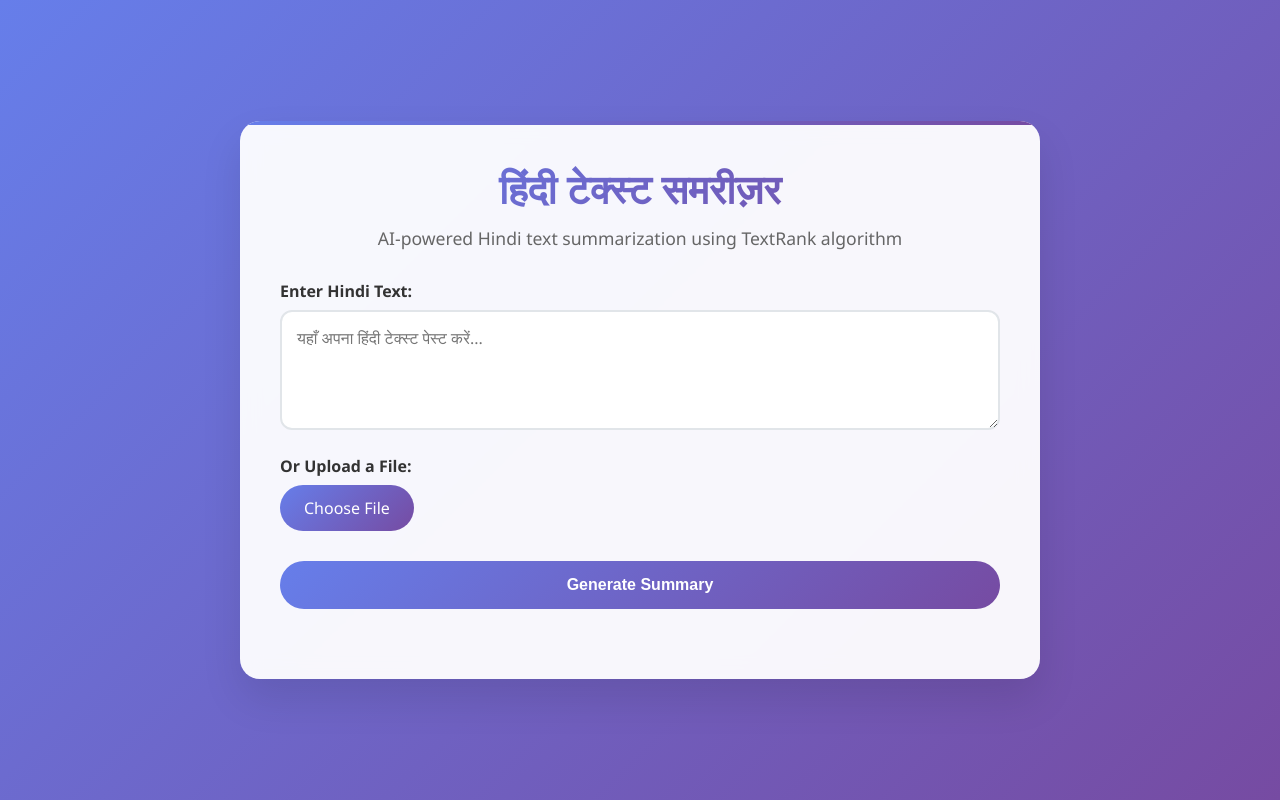
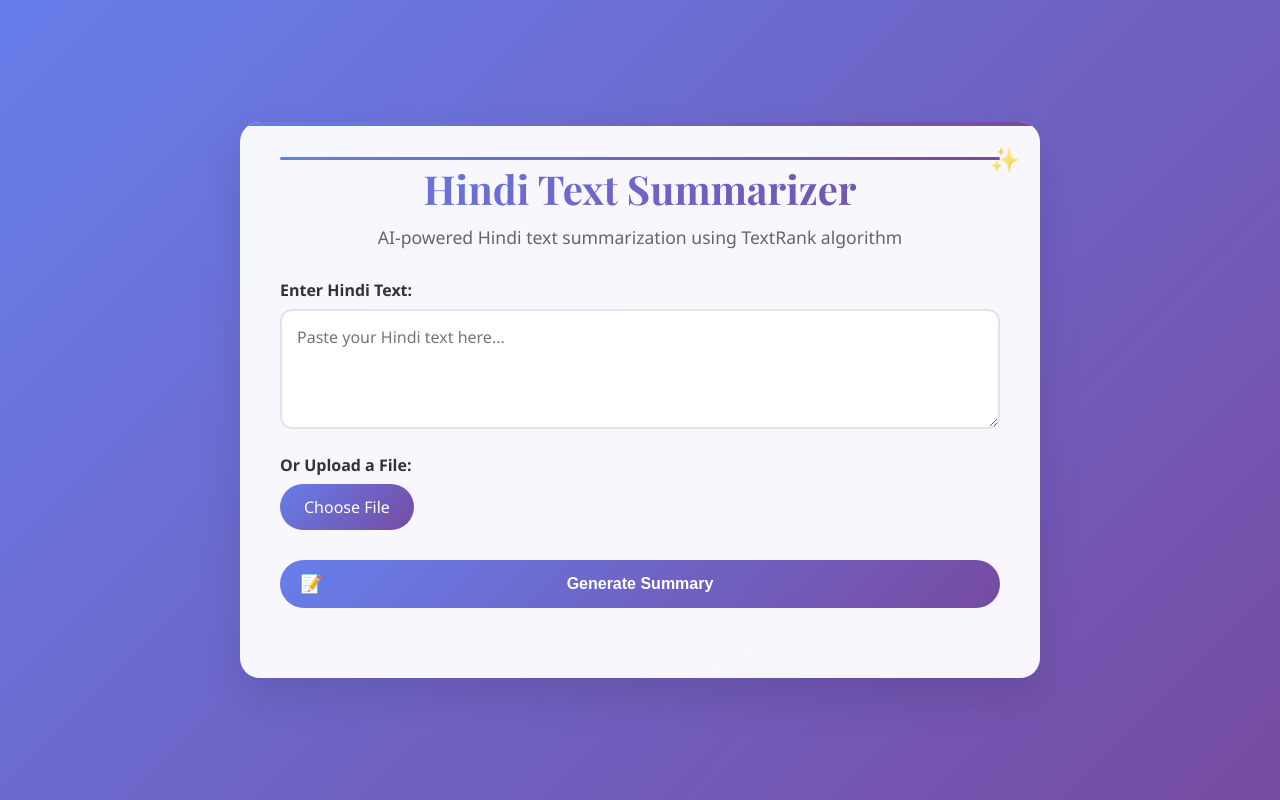
Before and after one commit to Devarshi0808/Hindi-Text-Summarizer-using-TextRank-Algorithm-main, a Flask app: page / in a window 1280 px wide. Run offline with Flask 2, Linux system fonts and the light colour scheme; some libraries are stand-ins or nearby versions.

Commit message:
Update web interface to English with decorative fonts
- Changed Hindi title to English 'Hindi Text Summarizer'
- Added Google Fonts (Playfair Display) for decorative styling
- Added horizontal line decoration above title
- Added emoji decorations (✨, 📝, 💡) for visual appeal
- Updated placeholder text to English
- Enhanced overall design with elegant typography

```diff
--- a/templates/index.html
+++ b/templates/index.html
@@ -4,6 +4,9 @@
     <meta charset="UTF-8">
     <meta name="viewport" content="width=device-width, initial-scale=1.0">
     <title>Hindi Text Summarizer</title>
+    <link rel="preconnect" href="https://fonts.googleapis.com">
+    <link rel="preconnect" href="https://fonts.gstatic.com" crossorigin>
+    <link href="https://fonts.googleapis.com/css2?family=Noto+Sans+Devanagari:wght@400;700&family=Playfair+Display:wght@400;700&display=swap" rel="stylesheet">
     <style>
         * {
             margin: 0;
@@ -19,6 +22,11 @@
             align-items: center;
             justify-content: center;
             padding: 20px;
+        }
+
+        .decorative-text {
+            font-family: 'Playfair Display', serif;
+            font-weight: 600;
         }
 
         .container {
@@ -43,6 +51,15 @@
             background: linear-gradient(90deg, #667eea, #764ba2);
         }
 
+        .container::after {
+            content: '✨';
+            position: absolute;
+            top: 20px;
+            right: 20px;
+            font-size: 1.5rem;
+            opacity: 0.7;
+        }
+
         .header {
             text-align: center;
             margin-bottom: 30px;
@@ -51,10 +68,23 @@
         .title {
             font-size: 2.5rem;
             font-weight: 700;
+            font-family: 'Playfair Display', serif;
             background: linear-gradient(135deg, #667eea, #764ba2);
             -webkit-background-clip: text;
             -webkit-text-fill-color: transparent;
             margin-bottom: 10px;
+            position: relative;
+        }
+
+        .title::before {
+            content: '';
+            position: absolute;
+            top: -5px;
+            left: 0;
+            right: 0;
+            height: 3px;
+            background: linear-gradient(90deg, #667eea, #764ba2);
+            border-radius: 2px;
         }
 
         .subtitle {
@@ -128,6 +158,17 @@
             transition: all 0.3s ease;
             width: 100%;
             margin-top: 10px;
+            position: relative;
+            overflow: hidden;
+        }
+
+        .button::before {
+            content: '📝';
+            position: absolute;
+            left: 20px;
+            top: 50%;
+            transform: translateY(-50%);
+            font-size: 18px;
         }
 
         .button:hover {
@@ -188,6 +229,17 @@
             font-size: 16px;
             line-height: 1.6;
             color: #333;
+            position: relative;
+        }
+
+        .summary-text::before {
+            content: '💡';
+            position: absolute;
+            top: -10px;
+            left: 20px;
+            background: white;
+            padding: 0 10px;
+            font-size: 20px;
         }
 
         .loading {
@@ -248,14 +300,14 @@
 <body>
     <div class="container">
         <div class="header">
-            <h1 class="title">हिंदी टेक्स्ट समरीज़र</h1>
+            <h1 class="title">Hindi Text Summarizer</h1>
             <p class="subtitle">AI-powered Hindi text summarization using TextRank algorithm</p>
         </div>
 
         <div class="input-section">
             <div class="input-group">
                 <label class="label">Enter Hindi Text:</label>
-                <textarea id="textInput" class="text-input" placeholder="यहाँ अपना हिंदी टेक्स्ट पेस्ट करें..."></textarea>
+                <textarea id="textInput" class="text-input" placeholder="Paste your Hindi text here..."></textarea>
             </div>
 
             <div class="input-group">
```
